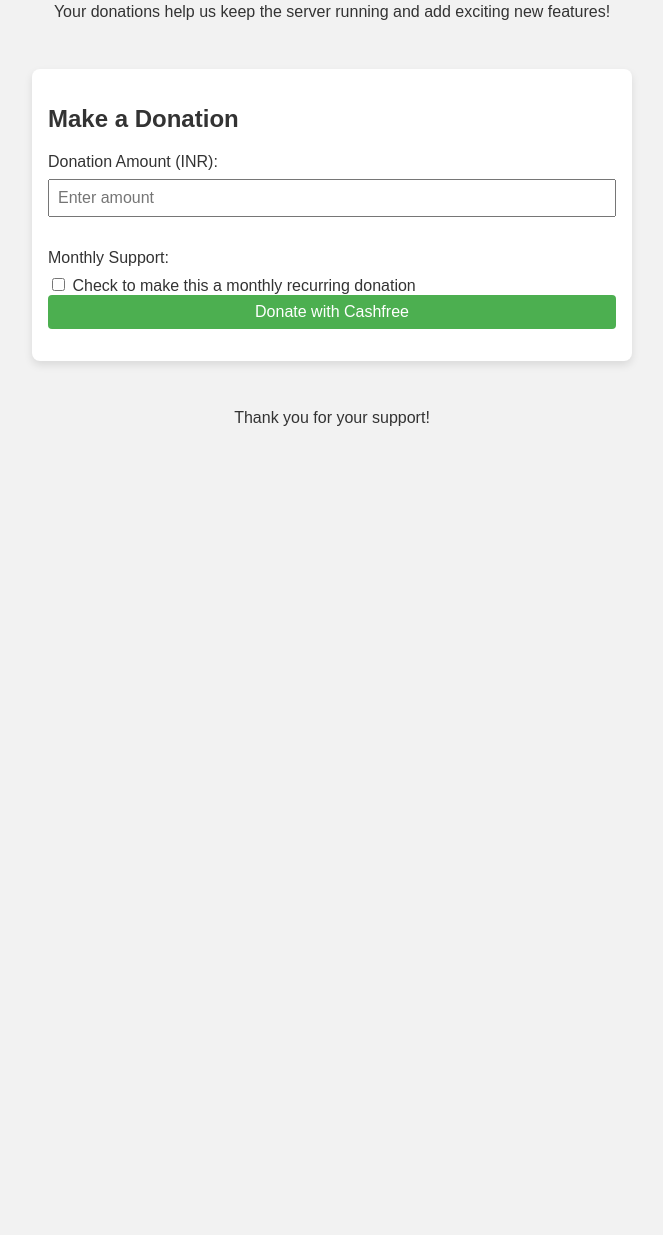
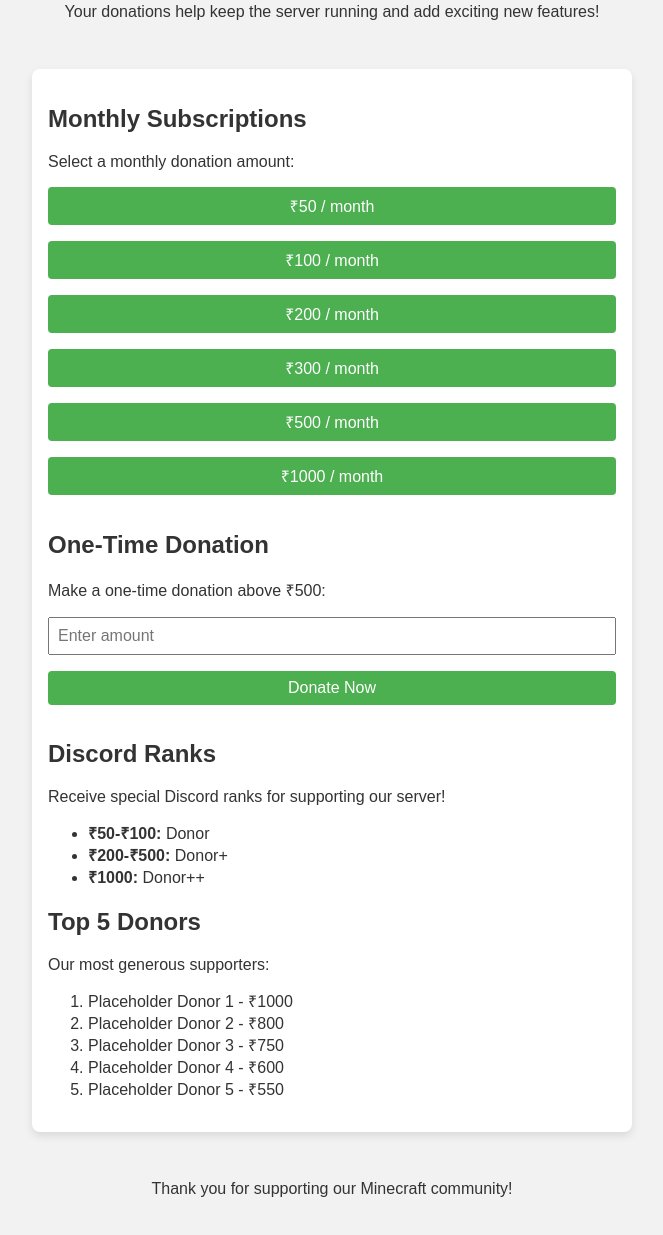
Before and after one commit to Head-BOB/DonorWeb, a plain HTML site: page index.html in a window 1280 px wide. Shown: the part 109-1344 px from the top of the page, without its empty margins (308-971 px from the left). Before the commit the page ends 800 px from the top, so only its background shows below. Drawn offline with Linux system fonts and the light colour scheme.

Commit message:
Update index.html

```diff
--- a/index.html
+++ b/index.html
@@ -9,27 +9,53 @@
 <body>
     <header>
         <h1>Support Our Minecraft Server</h1>
-        <p>Your donations help us keep the server running and add exciting new features!</p>
+        <p>Your donations help keep the server running and add exciting new features!</p>
     </header>
 
     <main>
-        <section class="donation-form">
-            <h2>Make a Donation</h2>
-            <form id="donationForm">
-                <label for="amount">Donation Amount (INR):</label>
-                <input type="number" id="amount" name="amount" placeholder="Enter amount" required>
+        <section class="donation-options">
+            <h2>Monthly Subscriptions</h2>
+            <p>Select a monthly donation amount:</p>
+            <button onclick="processSubscription(50)">₹50 / month</button>
+            <button onclick="processSubscription(100)">₹100 / month</button>
+            <button onclick="processSubscription(200)">₹200 / month</button>
+            <button onclick="processSubscription(300)">₹300 / month</button>
+            <button onclick="processSubscription(500)">₹500 / month</button>
+            <button onclick="processSubscription(1000)">₹1000 / month</button>
+        </section>
 
-                <label for="subscription">Monthly Support:</label>
-                <input type="checkbox" id="subscription" name="subscription">
-                <span>Check to make this a monthly recurring donation</span>
+        <section class="one-time-donation">
+            <h2>One-Time Donation</h2>
+            <p>Make a one-time donation above ₹500:</p>
+            <input type="number" id="oneTimeAmount" placeholder="Enter amount">
+            <button onclick="processOneTimeDonation()">Donate Now</button>
+        </section>
 
-                <button type="button" onclick="processDonation()">Donate with Cashfree</button>
-            </form>
+        <section class="discord-ranks">
+            <h2>Discord Ranks</h2>
+            <p>Receive special Discord ranks for supporting our server!</p>
+            <ul>
+                <li><strong>₹50-₹100:</strong> Donor</li>
+                <li><strong>₹200-₹500:</strong> Donor+</li>
+                <li><strong>₹1000:</strong> Donor++</li>
+            </ul>
+        </section>
+
+        <section class="top-donors">
+            <h2>Top 5 Donors</h2>
+            <p>Our most generous supporters:</p>
+            <ol id="topDonors">
+                <li>Placeholder Donor 1 - ₹1000</li>
+                <li>Placeholder Donor 2 - ₹800</li>
+                <li>Placeholder Donor 3 - ₹750</li>
+                <li>Placeholder Donor 4 - ₹600</li>
+                <li>Placeholder Donor 5 - ₹550</li>
+            </ol>
         </section>
     </main>
 
     <footer>
-        <p>Thank you for your support!</p>
+        <p>Thank you for supporting our Minecraft community!</p>
     </footer>
 
     <script src="script.js"></script>
```
